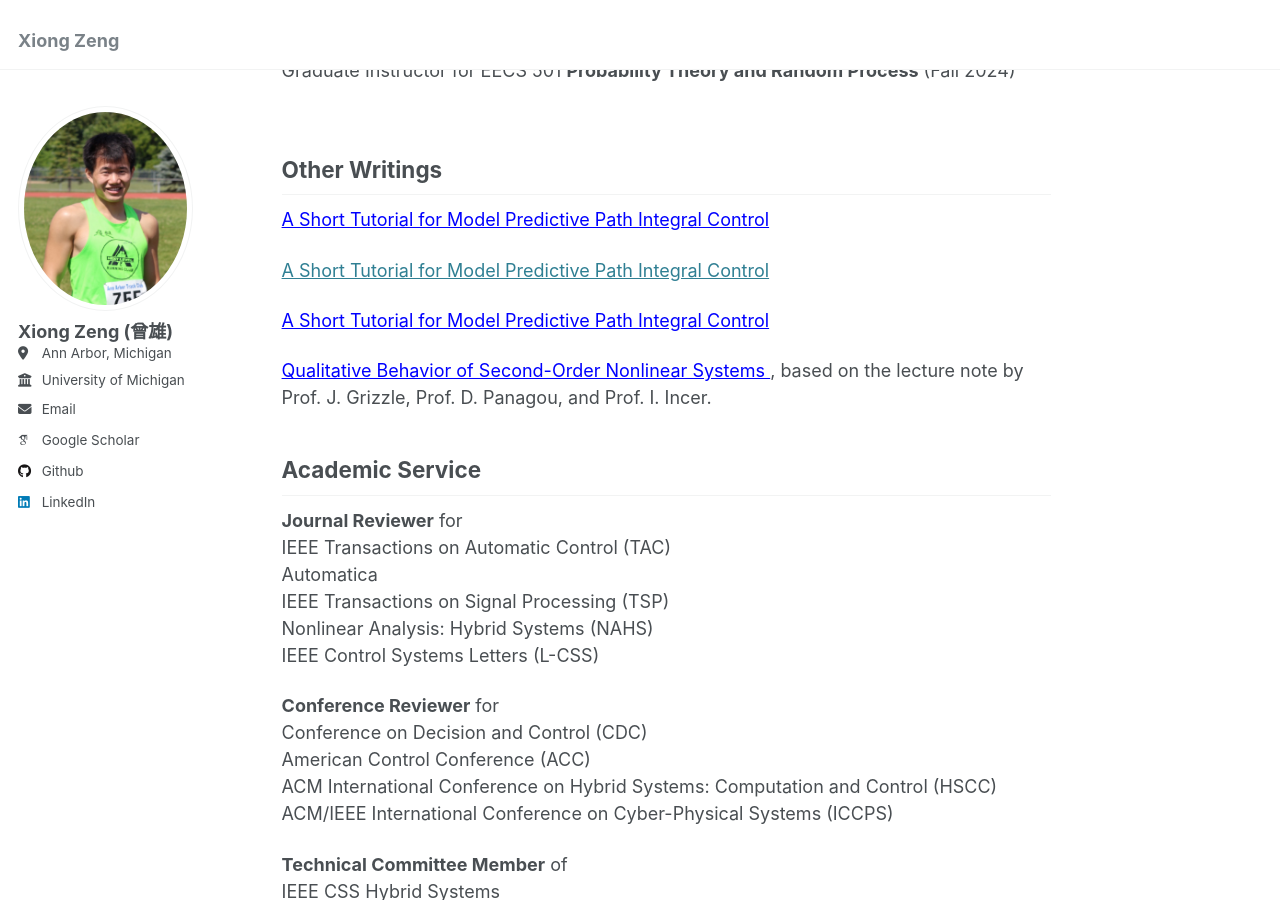
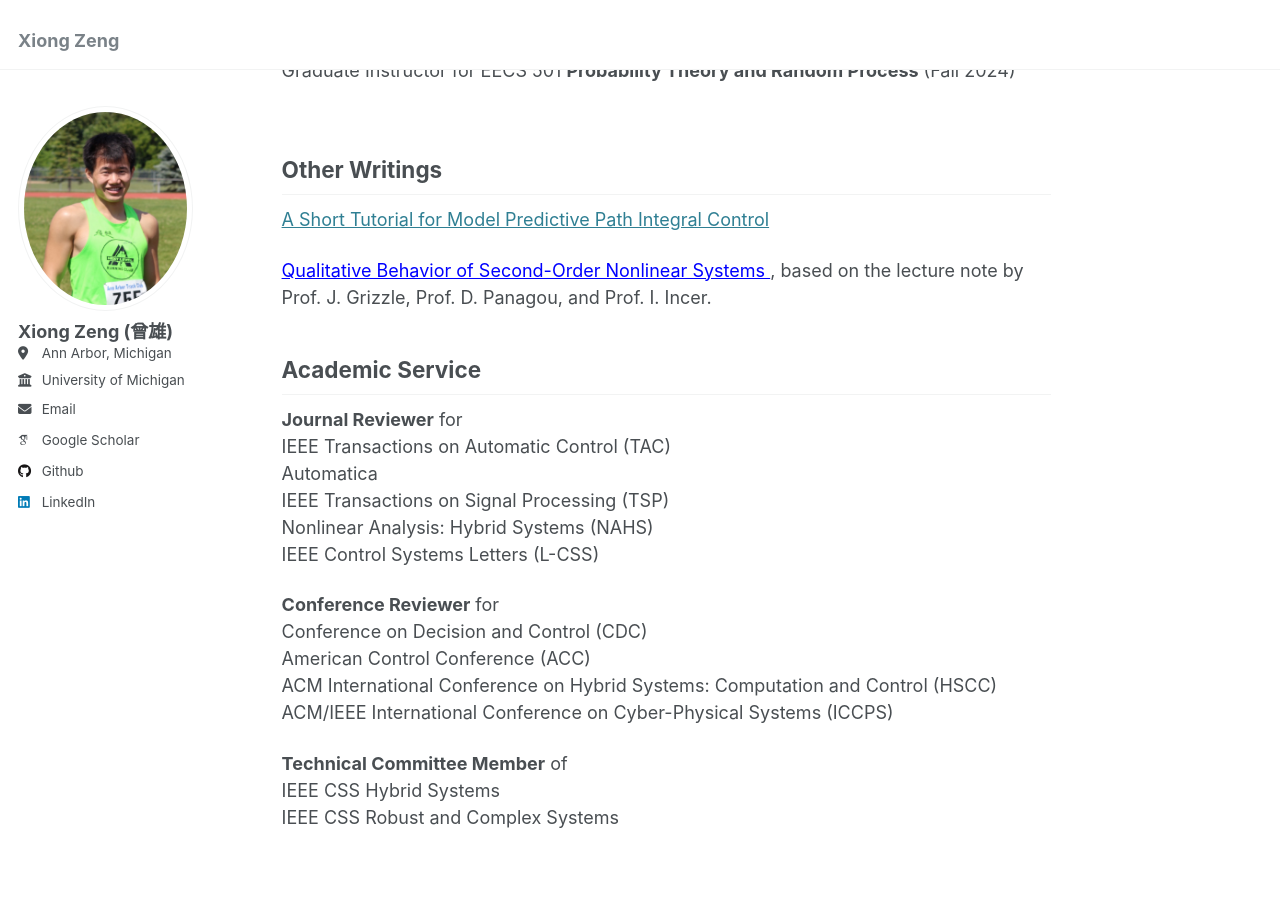
Before and after one commit to zengxiong111/zengxiong.github.io, a Jekyll site: the page built from _pages/about.md, in a window 1280 px wide and 900 px high, scrolled down 1503 px. Built offline with Jekyll 4.4.1, drawn with Linux system fonts in a browser that asks for light colours; some web fonts are replaced.

Commit message:
Update about.md

```diff
--- a/_pages/about.md
+++ b/_pages/about.md
@@ -94,28 +94,12 @@ Graduate Instructor for EECS 501 **Probability Theory and Random Process** (Fall
 &nbsp;
 ## Other Writings
 
-<a href="https://github.com/zengxiong111/zengxiong.github.io/releases/download/v1.0/A_Tutorial_for_MPPI-s.pdf?raw=1"
-   target="_blank"
-   style="color: blue;">
-A Short Tutorial for Model Predictive Path Integral Control
-</a>
+
 
 <a href="https://zengxiong111.github.io/zengxiong.github.io/files/A_Tutorial_for_MPPI-s.pdf"
    target="_blank">
   A Short Tutorial for Model Predictive Path Integral Control
 </a>
-
-<a href="{{ site.baseurl }}/file/A_Tutorial_for_MPPI-s.pdf"
-   target="_blank"
-   style="color: blue;">
-  A Short Tutorial for Model Predictive Path Integral Control
-</a>
-
-
-
-
-
-
 
 <a href="https://github.com/zengxiong111/zengxiong.github.io/releases/download/v1.0/chapter2-noted.pdf"
    target="_blank"
```
